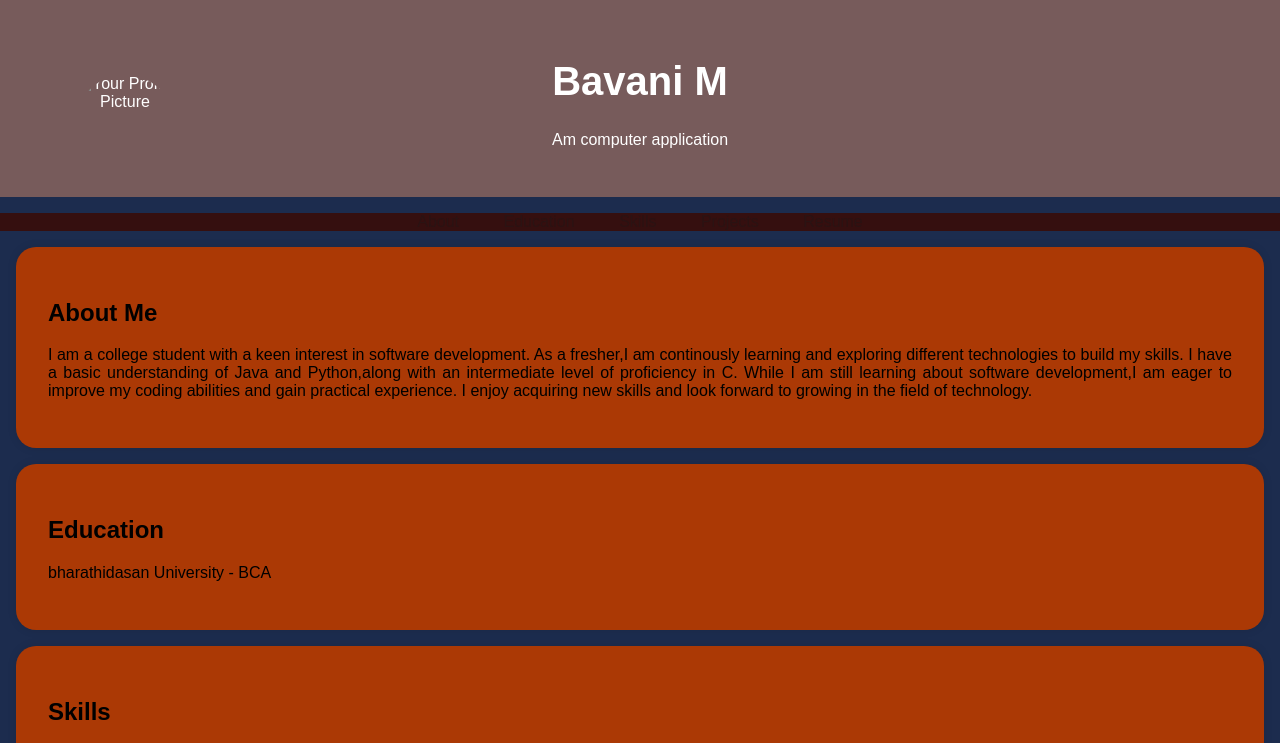
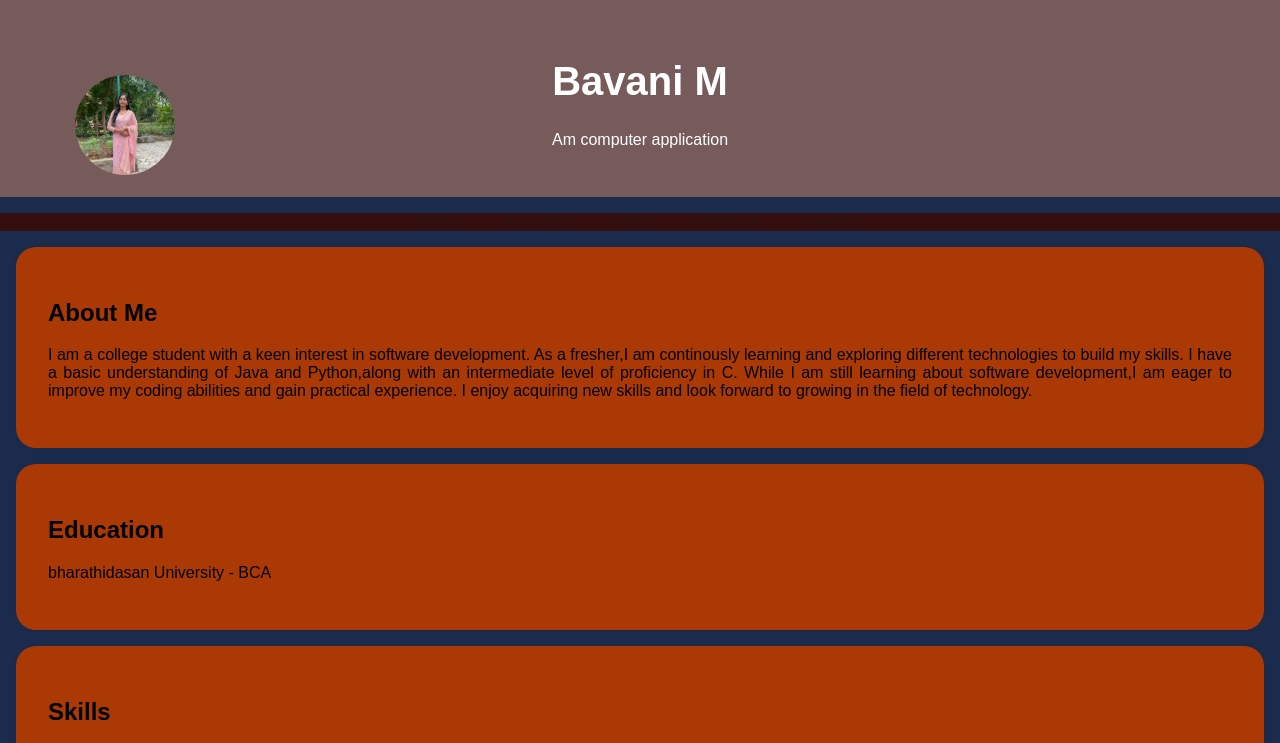
Before and after one commit to Bavani-55/digital-portfolio, a plain HTML site: page index.html in a window 1280 px wide. Shown: the top 743 px of the page. Drawn offline with Linux system fonts and the light colour scheme.

Commit message:
Update index.html

```diff
--- a/index.html
+++ b/index.html
@@ -95,7 +95,7 @@
     <header>
         <div class="header-content">
             <!-- Add your profile picture here -->
-            <img src="/storage/emulated/0/Pictures/WhatsApp/IMG-20250221-WA0009.jpg" alt="Your Profile Picture" class="profile-picture">
+            <img src="IMG-20250221-WA0009.jpg" alt="Your Profile Picture" class="profile-picture">
             <h1>Bavani M</h1>
             <p>Am computer application</p>
         </div>
```
